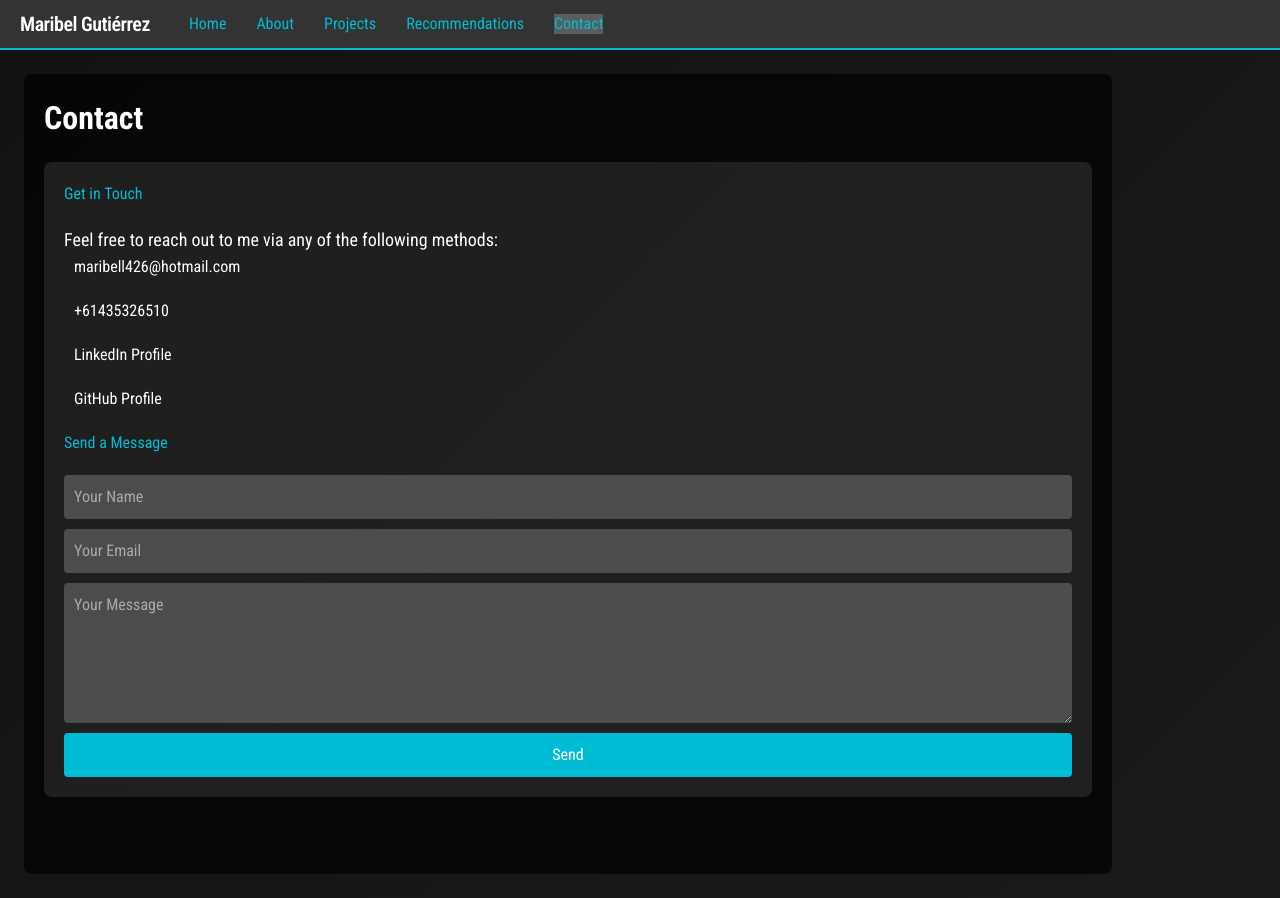
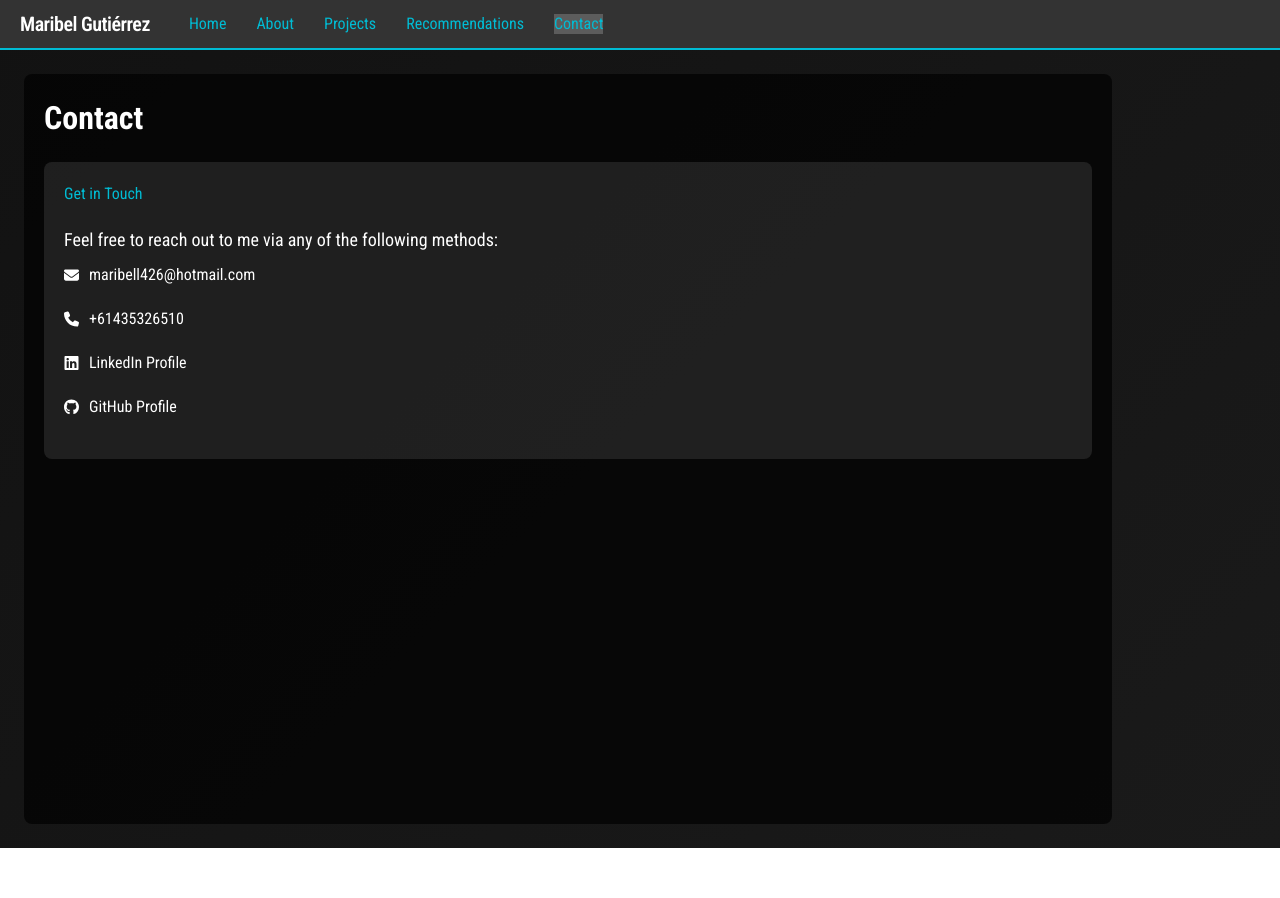
Before and after one commit to andrea-gutierrez/portfolio, a Next.js app: page /contact in a window 1280 px wide. After the commit the page ends 848 px from the top, so only its background shows below. Built offline with nearby package versions, Linux system fonts and the light colour scheme.

Commit message:
fixed: it was added the contact icons to each item and the layout height was fixed

```diff
--- a/app/(profesional-session)/contact/contact.module.css
+++ b/app/(profesional-session)/contact/contact.module.css
@@ -11,22 +11,27 @@
 }
 
 .contact-item {
+    display: flex;
+    align-items: center;
     margin-bottom: 20px;
 }
 
 .contact-item i {
-    margin-right: 10px;
-    color: #00BCD4; /* Cyan color for the icons */
+    margin-right: 15px;
+    color: #00BCD4; /* Cyan color for icons */
+    font-size: 1.5em;
 }
 
 .contact-item a {
     color: #FFFFFF;
     text-decoration: none;
     transition: color 0.3s ease;
+    padding-left: 10px;
 }
 
 .contact-item a:hover {
     color: #00BCD4; /* Cyan color on hover */
+    text-decoration: underline;
 }
 
 .contact-form {
--- a/app/(profesional-session)/contact/page.tsx
+++ b/app/(profesional-session)/contact/page.tsx
@@ -1,5 +1,9 @@
-import style from '../professional-session.module.css';
 import contactStyle from './contact.module.css';
+
+import {FontAwesomeIcon} from "@fortawesome/react-fontawesome";
+import {faEnvelope, faPhone} from "@fortawesome/free-solid-svg-icons";
+import {faGithub, faLinkedin} from "@fortawesome/free-brands-svg-icons";
+
 
 export default function ContactPage() {
     return (
@@ -10,34 +14,25 @@ export default function ContactPage() {
                 <h2>Get in Touch</h2>
                 <p>Feel free to reach out to me via any of the following methods:</p>
 
-                <div className={`${contactStyle["contact-item"]}`}>
-                    <i className="fa fa-envelope"></i>
+                <div className={`${contactStyle["contact-item"]} mt-2`}>
+                    <FontAwesomeIcon icon={faEnvelope} width={15} height={15}/>
                     <a href="mailto:maribell426@hotmail.com">maribell426@hotmail.com</a>
                 </div>
 
                 <div className={`${contactStyle["contact-item"]}`}>
-                    <i className="fa fa-phone"></i>
+                    <FontAwesomeIcon icon={faPhone} width={15} height={15}/>
                     <a href="tel:+61435326510">+61435326510</a>
                 </div>
 
                 <div className={`${contactStyle["contact-item"]}`}>
-                    <i className="fa fa-linkedin"></i>
+                    <FontAwesomeIcon icon={faLinkedin} width={15} height={15}/>
                     <a href="https://www.linkedin.com/in/maribel-gutierrez/" target="_blank">LinkedIn Profile</a>
                 </div>
 
                 <div className={`${contactStyle["contact-item"]}`}>
-                    <i className="fa fa-github"></i>
+                    <FontAwesomeIcon icon={faGithub} width={15} height={15}/>
                     <a href="https://github.com/andrea-gutierrez" target="_blank">GitHub Profile</a>
                 </div>
-
-                <h2>Send a Message</h2>
-                <form className={`${contactStyle["contact-form"]}`} action="https://formspree.io/f/{your-form-id}"
-                      method="POST">
-                    <input type="text" name="name" placeholder="Your Name" required/>
-                    <input type="email" name="_replyto" placeholder="Your Email" required/>
-                    <textarea name="message" placeholder="Your Message" rows={5} required></textarea>
-                    <button type="submit">Send</button>
-                </form>
             </div>
         </>
     )
--- a/app/(profesional-session)/layout.tsx
+++ b/app/(profesional-session)/layout.tsx
@@ -7,7 +7,7 @@ export default function ProfessionalSessionsLayout({children}: { children: React
     return (
         <>
             <Navbar/>
-            <main className={`${style['main--content']} min-h-screen m-2 md:m-6`}>
+            <main className={`${style['main--content']} min-h-[calc(100vh-49.6px)] m-2 md:m-6`}>
                 {children}
             </main>
         </>
```
